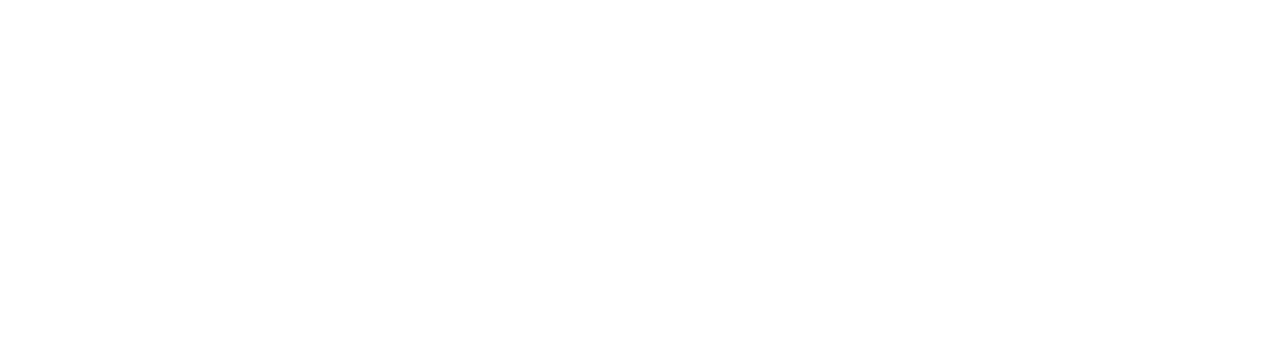
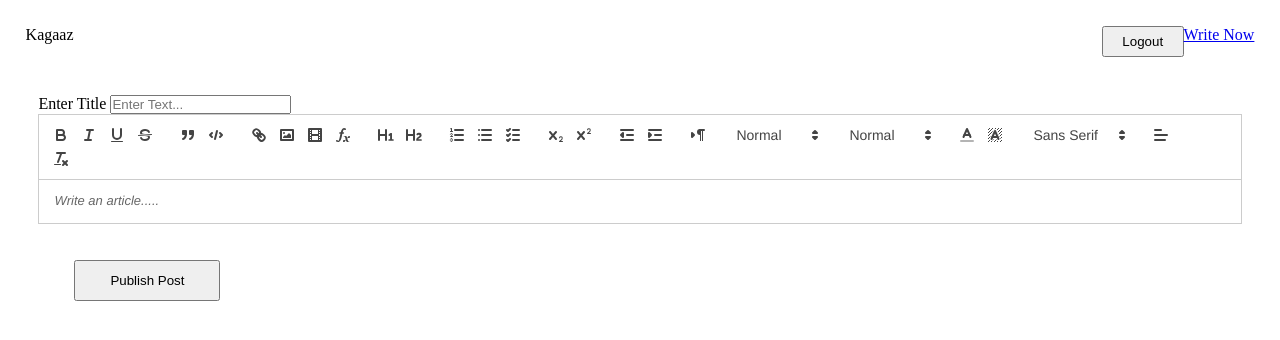
Before and after one commit to sarb001/Blog-Nest, a React (Vite) app in the folder frontend/: page /create in a window 1280 px wide. Before the commit this address had no page. Shown: the top 340 px of the page. Built offline with nearby package versions, Linux system fonts and the light colour scheme.

Commit message:
react quill -working

```diff
--- a/frontend/package.json
+++ b/frontend/package.json
@@ -14,6 +14,7 @@
     "common-types-users": "^0.0.1",
     "react": "^18.2.0",
     "react-dom": "^18.2.0",
+    "react-quill": "^2.0.0",
     "react-router-dom": "^6.23.1"
   },
   "devDependencies": {
--- a/frontend/src/App.tsx
+++ b/frontend/src/App.tsx
@@ -4,6 +4,8 @@
 import Home from "./components/Home"
 import Blogs from "./components/Blogs"
 import SingleBlog from "./components/SingleBlog"
+import Header from "./components/Header"
+import CreateBlog from "./components/CreateBlog"
 
 
 function App() {
@@ -11,11 +13,13 @@
   return (
       <>
       <BrowserRouter>
+      <Header />
          <Routes>
            <Route path="/" element = {<Home />}>  </Route>
            <Route path="/signup" element = {<Signup />}>  </Route>
            <Route path="/signin" element = {<SignIn />}>  </Route>
            <Route path="/blogs" element = {<Blogs />}>  </Route>
+           <Route path="/create" element = {<CreateBlog />}>  </Route>
            <Route path="blogs/:id" element = {<SingleBlog />}>  </Route>
          </Routes>
       </BrowserRouter>
--- /dev/null
+++ b/frontend/src/components/CreateBlog.tsx
@@ -0,0 +1,69 @@
+import { ChangeEvent, ReactElement, useState } from "react";
+import ReactQuill, { Quill } from "react-quill";
+import 'react-quill/dist/quill.snow.css'
+
+const CreateBlog = () => {
+
+    const [Title,setTitle] = useState('');
+    const [Description,setDescription] = useState('');
+
+     const handlepost = () => {
+        console.log('title===',Title);
+        console.log('Desc =',Description);
+     }
+
+  return (
+    <div style = {{margin:'3%'}}>
+        <div>
+            <label> Enter Title  </label>
+            <input type = "text" placeholder="Enter Text..."
+            value = {Title} onChange={(e) => setTitle(e.target.value)}
+            />
+        </div>
+        <div>
+            <ReactQuill
+                modules = {module}
+                theme="snow"
+                value={!Description ? '<br>' : `<p>${Description}</p>`}
+                className="custom-quill"
+                onChange={(val: string) => {
+                    setDescription(val?.replace(/<\/?p[^>]*>/g, '').replace('<br>', ''));
+                  }}
+                placeholder="Write an article....."
+                />
+        </div>
+        <div style = {{margin:'3%'}}>
+            <button style = {{padding:'1% 3%'}}
+             type = "submit"
+             onClick={handlepost}> Publish Post </button>
+        </div>
+    </div>
+  )
+}
+
+var toolBarOptions = [
+    ['bold', 'italic', 'underline', 'strike'],        // toggled buttons
+    ['blockquote', 'code-block'],
+    ['link', 'image', 'video', 'formula'],
+
+    [{ 'header': 1 }, { 'header': 2 }],               // custom button values
+    [{ 'list': 'ordered'}, { 'list': 'bullet' }, { 'list': 'check' }],
+    [{ 'script': 'sub'}, { 'script': 'super' }],      // superscript/subscript
+    [{ 'indent': '-1'}, { 'indent': '+1' }],          // outdent/indent
+    [{ 'direction': 'rtl' }],                         // text direction
+
+    [{ 'size': ['small', false, 'large', 'huge'] }],  // custom dropdown
+    [{ 'header': [1, 2, 3, 4, 5, 6, false] }],
+
+    [{ 'color': [] }, { 'background': [] }],          // dropdown with defaults from theme
+    [{ 'font': [] }],
+    [{ 'align': [] }],
+
+    ['clean']                                         // remove formatting button
+  ];
+
+const module =  {
+    toolbar : toolBarOptions
+}
+
+export default CreateBlog
--- /dev/null
+++ b/frontend/src/components/Header.tsx
@@ -0,0 +1,24 @@
+import { Link } from "react-router-dom";
+
+const Header = () => {
+
+    const logout = () => {
+
+    }
+
+  return (
+        <div style = {{display:'grid' ,gridTemplateColumns:'1fr 1fr' ,justifyContent:'space-between',margin:'2%'}}>
+                <div>
+                    <span> Kagaaz </span>
+                </div>
+                <div style = {{display:'flex',justifyContent:'end' }}>
+                    <button onClick={logout} style={{padding:'1% 3%'}}> Logout </button>
+                    <div>
+                        <Link to = "/create" > Write Now </Link>
+                    </div>
+                </div>
+        </div>
+  )
+}
+
+export default Header
```
Also changed, not shown: 1 other file (tests, documents, lock files or other folders).
